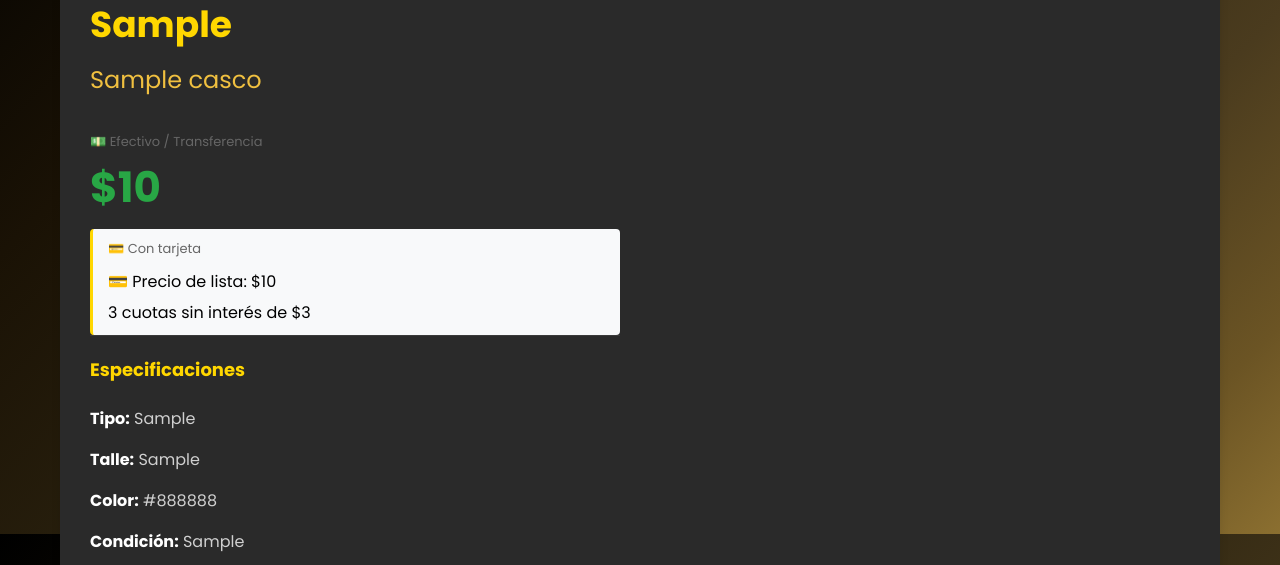
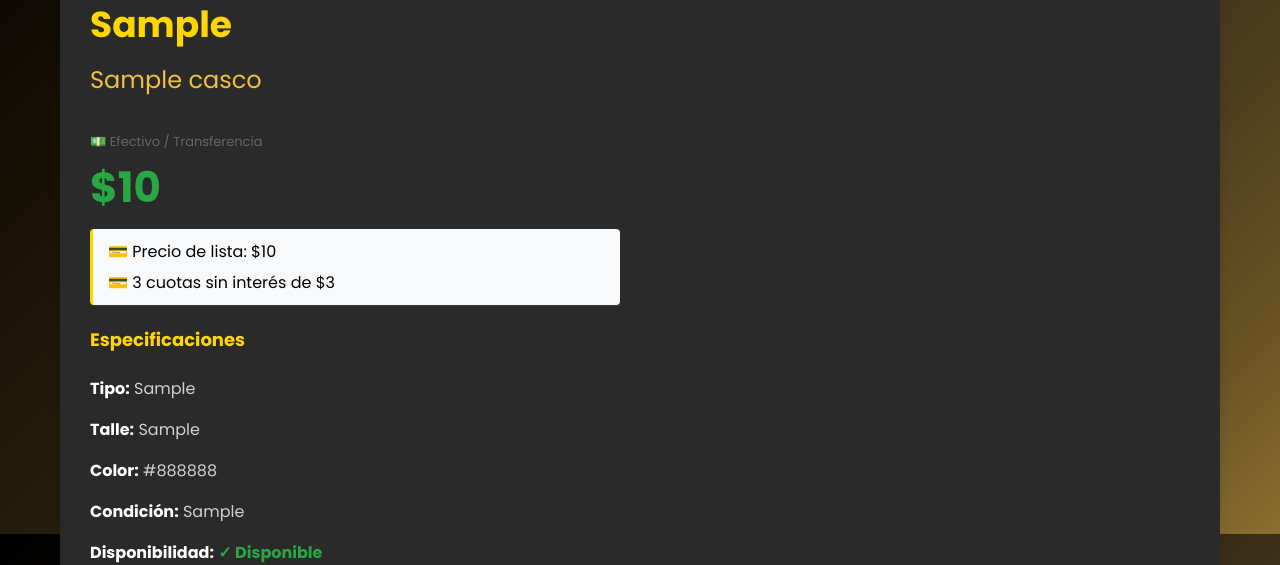
Before and after one commit to Abalito04/Catalogo-Whip-Helmet, a Flask app: page /producto/1 in a window 1280 px wide. Shown: the part 1066-1631 px from the top of the page. Run offline with Flask 3, Linux system fonts and the light colour scheme; tables that the repository leaves empty hold one stand-in row (values such as "Sample post"); grey boxes marked "Sample" are stand-in pictures; parts of the project's set-up code (start-up, migrations or seed data) failed here and were passed over; some libraries are stand-ins or nearby versions.

Commit message:
precio de lista

```diff
--- a/templates/index.html
+++ b/templates/index.html
@@ -114,7 +114,7 @@
                         <p class="precio-etiqueta">💵 EFECTIVO / TRANSFERENCIA</p>
                         <div class="cuotas-card">
                         {% if casco.precio_1_cuota %}
-                        <p class="precio-cuotas">💳 1 Pago: ${{ "{:,.0f}".format(casco.precio_1_cuota) }}</p>
+                        <p class="precio-cuotas">💳 Precio de lista: ${{ "{:,.0f}".format(casco.precio_1_cuota) }}</p>
                         <p class="precio-cuotas">📅 3 Cuotas sin Interés: ${{ "{:,.0f}".format(casco.precio_1_cuota / 3) }}</p>
                         {% endif %}
                     </div>
--- a/templates/producto.html
+++ b/templates/producto.html
@@ -89,9 +89,8 @@
 
                 {% if casco.precio_1_cuota %}
                 <div class="precio-tarjeta">
-                    <span class="precio-label">💳 Con tarjeta</span>
                     <span class="precio-cuota">💳 Precio de lista: ${{ "{:,.0f}".format(casco.precio_1_cuota) }}</span>
-                    <span class="precio-cuota">3 cuotas sin interés de ${{ "{:,.0f}".format(casco.precio_1_cuota / 3) }}</span>
+                    <span class="precio-cuota">💳 3 cuotas sin interés de ${{ "{:,.0f}".format(casco.precio_1_cuota / 3) }}</span>
                 </div>
                 {% endif %}
 
```
